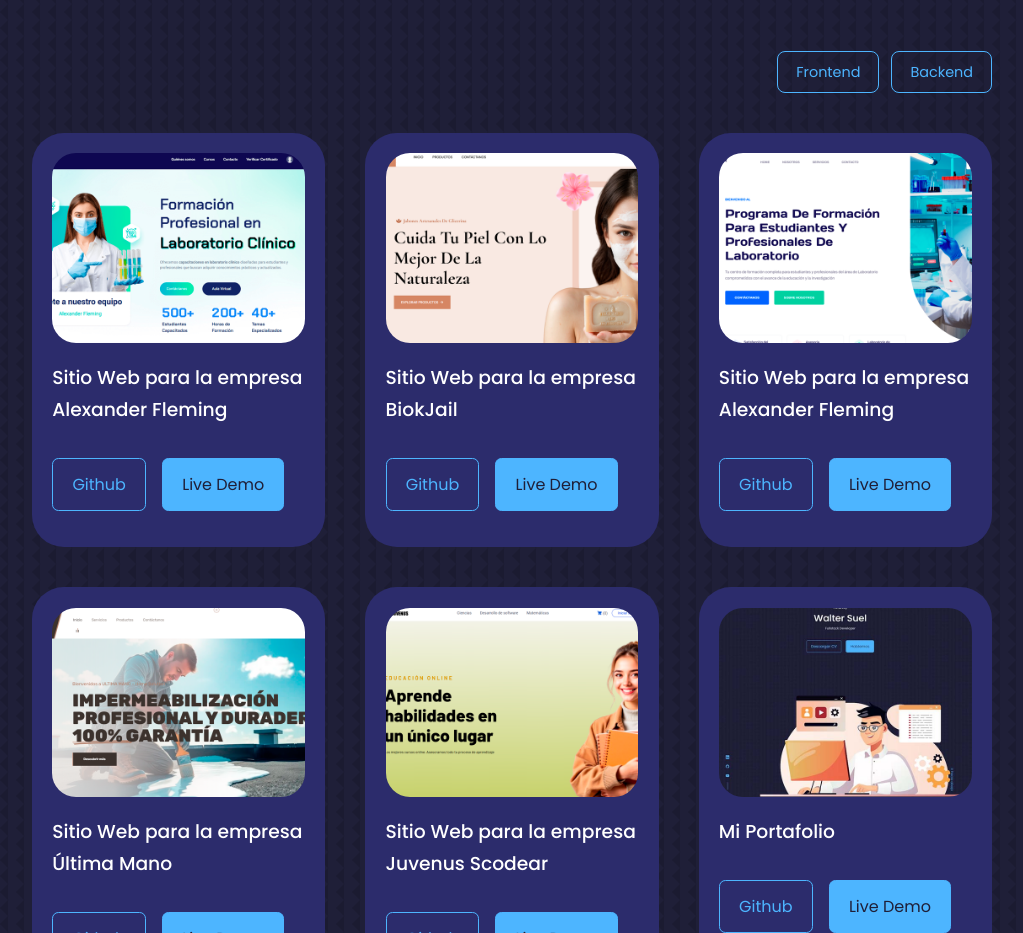
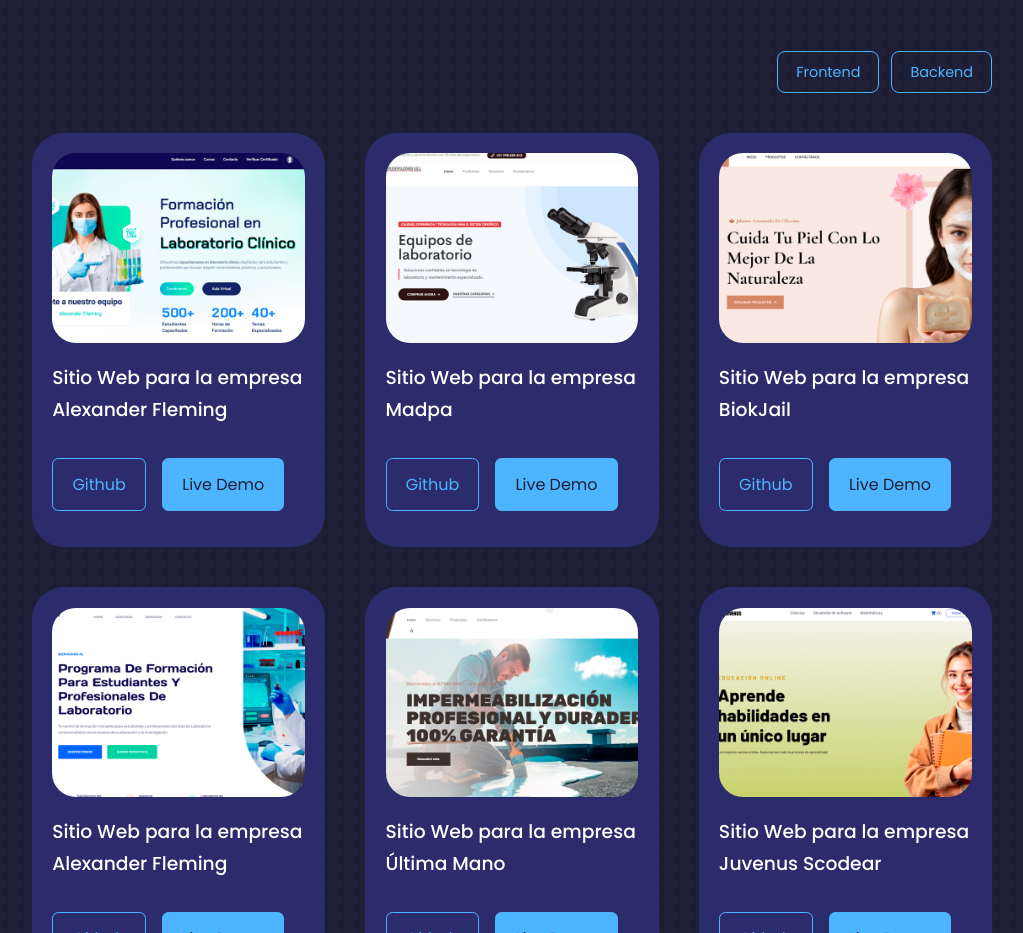
Before and after one commit to WalterNickSuelArroyo/Portfolio-Software-WalterNick, a React (Create React App) app: page / in a window 1280 px wide. Shown: the part 2460-3393 px from the top of the page, without its empty margins (128-1151 px from the left). Built offline with nearby package versions, Linux system fonts and the light colour scheme.

Commit message:
Subiendo sitio madpa

```diff
--- a/src/components/portfolio/Portfolio.jsx
+++ b/src/components/portfolio/Portfolio.jsx
@@ -15,6 +15,7 @@ import IMG12 from "../../assets/portfolio12.png";
 import IMG13 from "../../assets/portfolio13.png";
 import IMG14 from "../../assets/portfolio14.png";
 import IMG15 from "../../assets/portfolio15.PNG";
+import IMG16 from "../../assets/portfolio16.png";
 
 const data = [
   {
@@ -24,6 +25,14 @@ const data = [
     title: "Sitio Web para la empresa Alexander Fleming",
     github: "https://formacionalexanderfleming.com/",
     demo: "https://formacionalexanderfleming.com/",
+  },
+  {
+    id: 16,
+    image: IMG16,
+    category: "Frontend",
+    title: "Sitio Web para la empresa Madpa",
+    github: "https://madparepresentaciones.com/",
+    demo: "https://madparepresentaciones.com/",
   },
   {
     id: 11,
```
Also changed, not shown: src/assets/portfolio16.png (added).
